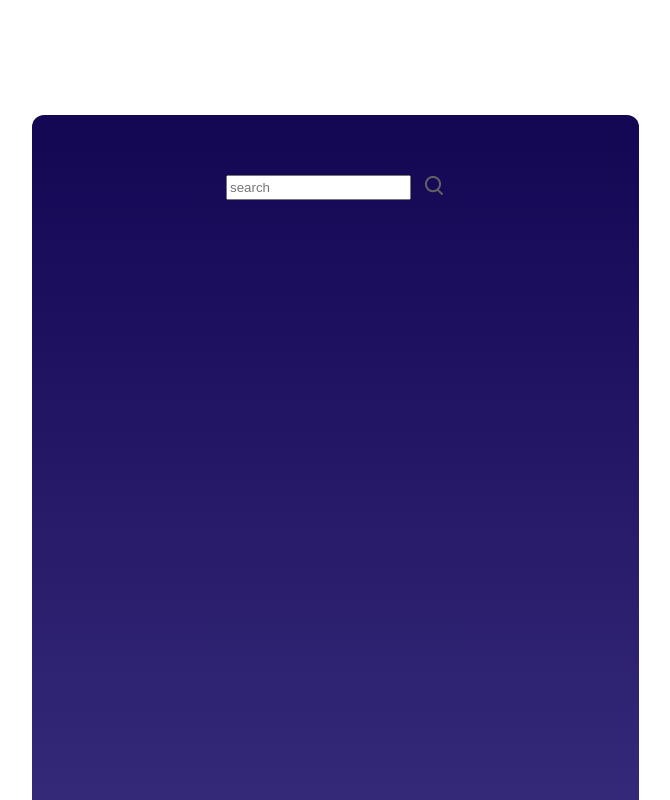
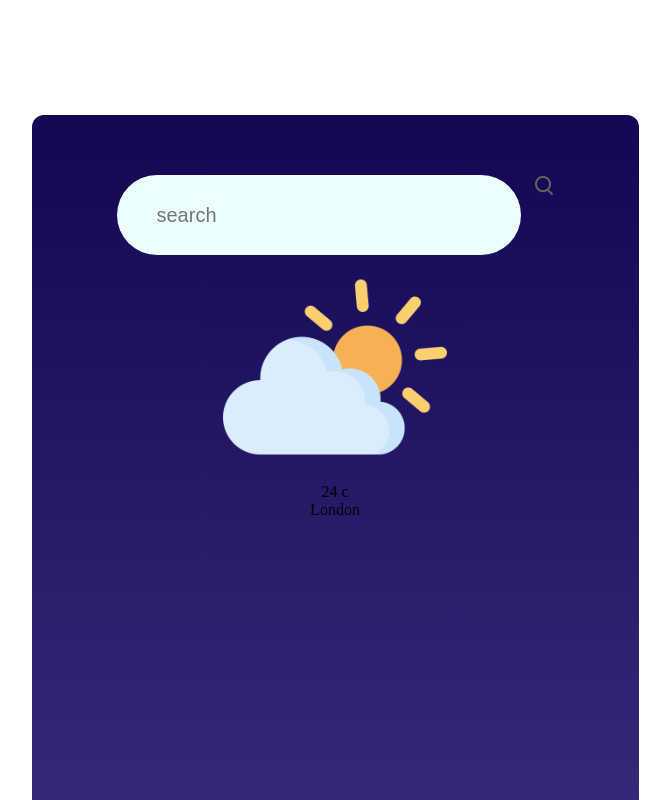
Before and after one commit to jasnapa/Weather-App, a React (Vite) app: page / in a window 1280 px wide. Shown: the top 800 px of the page, without its empty margins (305-975 px from the left). Built offline with nearby package versions, Linux system fonts and the light colour scheme.

Commit message:
bug fixed

```diff
--- a/src/Components/Weather/Weather.css
+++ b/src/Components/Weather/Weather.css
@@ -15,3 +15,29 @@
     padding-top: 60px;
 
 }
+.top-bar input{
+    display: flex;
+    width: 362px;
+    height: 78px;
+    background: #ebfffc;
+    border:none;
+    outline: none;
+    border-radius: 40px;
+    padding-left: 40px;
+    color: #626262;
+    font-size: 20px;
+    font-weight: 400;
+
+}
+
+.search-icon{
+    display: flex;
+    justify-content: center;
+    align-items: center;
+    width: 78px;
+    height: 78px;
+    background: #ebfffc;
+    border-radius: 40px;
+    cursor: pointer;
+
+}
--- a/src/Components/Weather/Weather.jsx
+++ b/src/Components/Weather/Weather.jsx
@@ -19,6 +19,12 @@
                     <img src={search} alt="" />
                 </div>
             </div>
+          <div className="weather-image">
+            <img src={cloud} alt="" />
+            </div>
+            <div className="weather-temp">24 c</div>
+            <div className="weather-location">London</div>
+            <div className="data-container"></div>
         </div>
     )
 }
```
